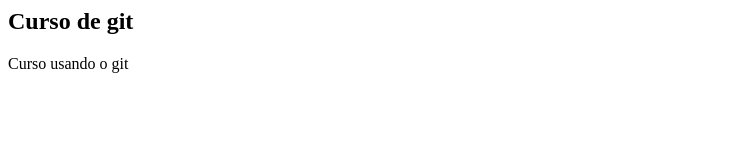
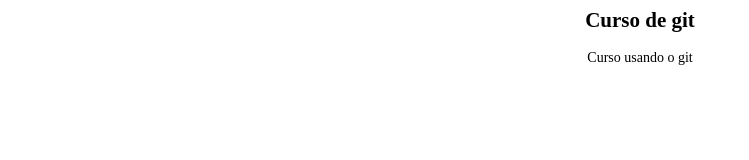
Before and after one commit to Biav/curso-git, a plain HTML site: page index.html in a window 1280 px wide. Shown: the whole page, without its empty margins (0-749 px from the left). Drawn offline with Linux system fonts and the light colour scheme.

Commit message:
Inclusão css

```diff
--- a/index.html
+++ b/index.html
@@ -1,6 +1,7 @@
 <html>
 	<head>
 		<title> Curso git </title>
+		<link rel="stylesheet" type="text/css" href="style.css">
 	</head>
 	<body>
 		<h2>Curso de git</h2>
--- /dev/null
+++ b/style.css
@@ -0,0 +1,4 @@
+body{
+	font-size: 14px;
+	text-align: center;
+}
```
